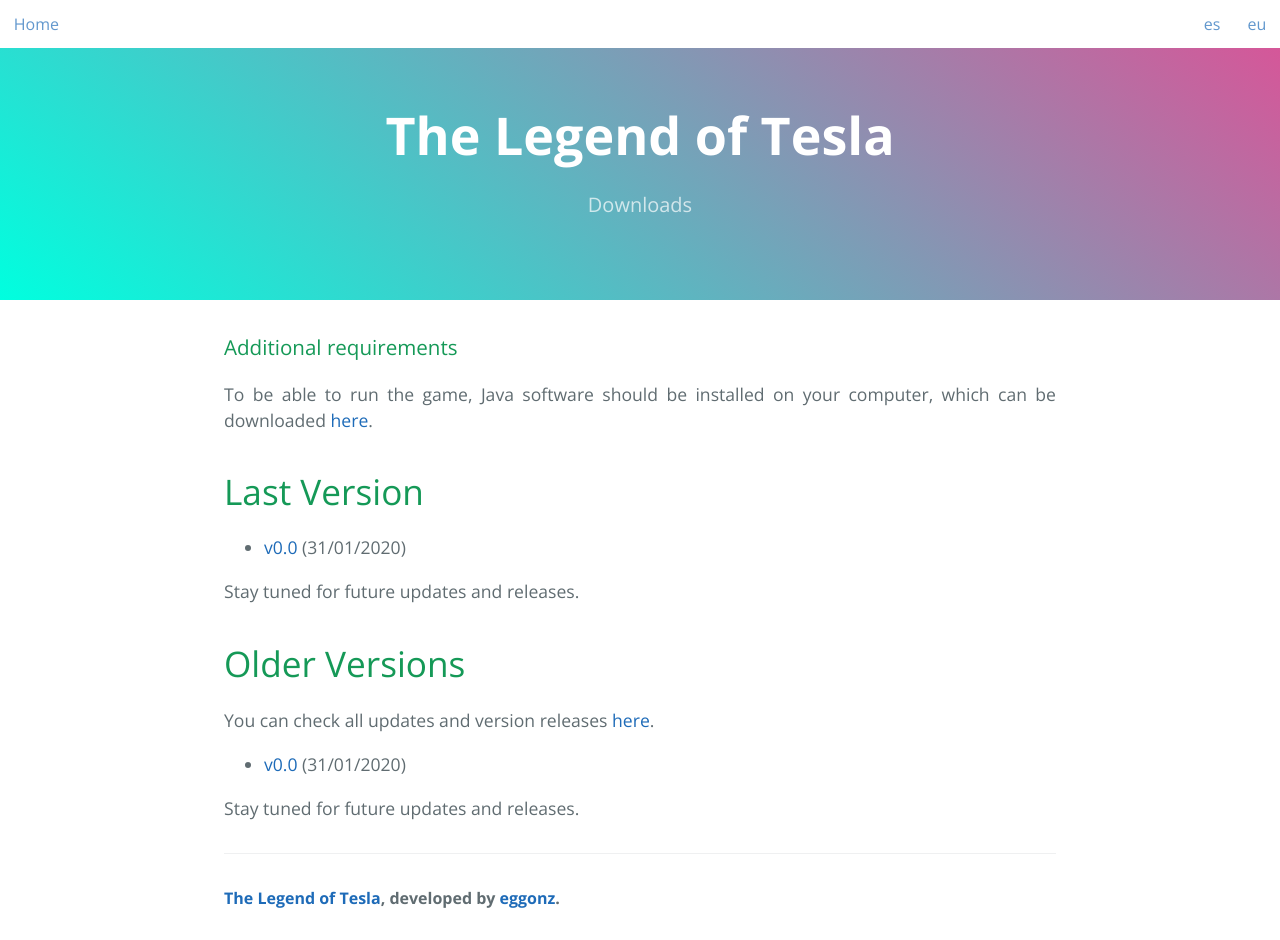
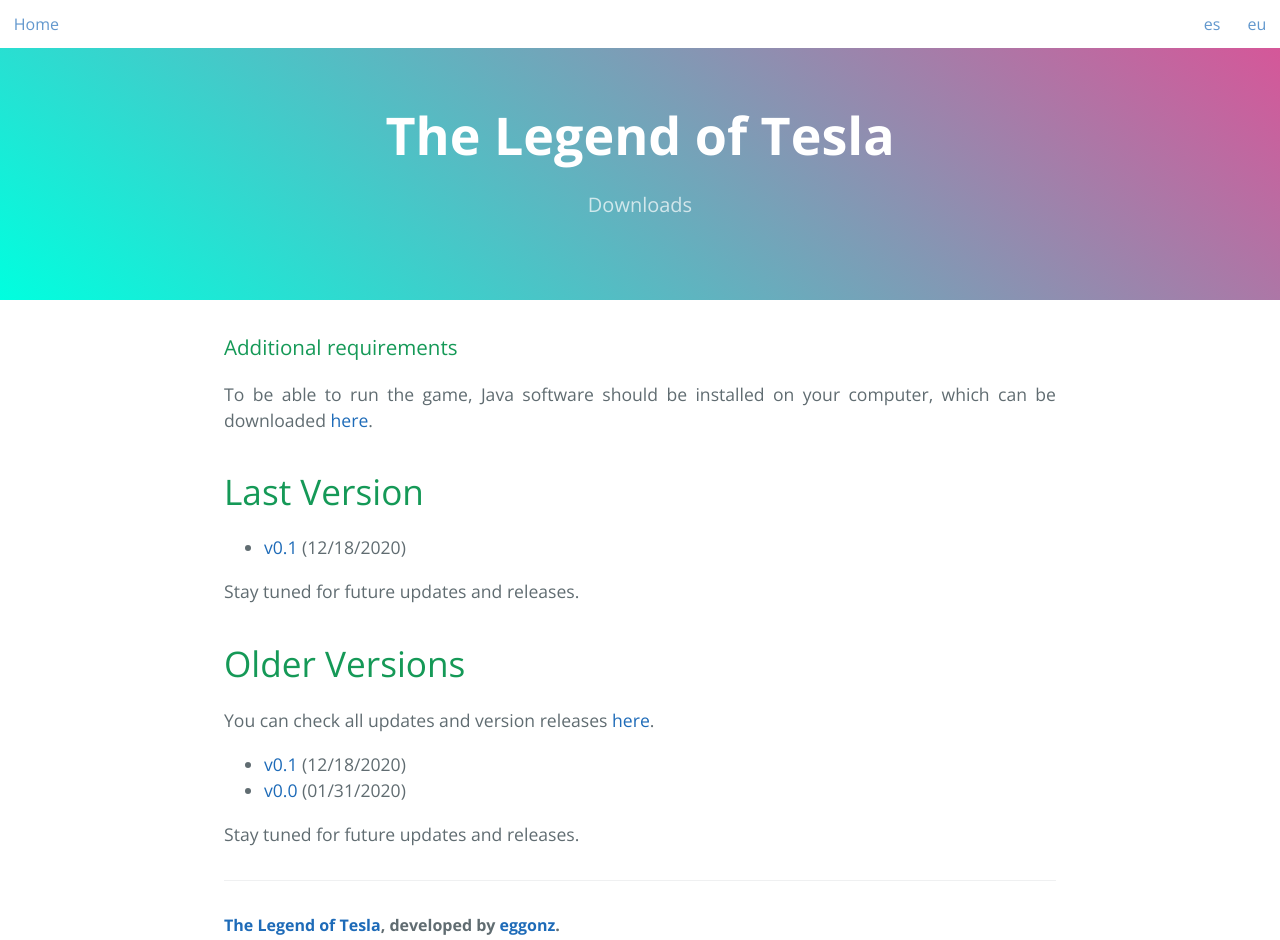
Before and after one commit to eggonz/legend-tesla, a plain HTML site: page downloads.html in a window 1280 px wide. Drawn offline with nearby package versions, Linux system fonts and the light colour scheme.

Commit message:
Update downloads.html
Add v0.1 to download list.
Correct date order.

```diff
--- a/downloads.html
+++ b/downloads.html
@@ -36,14 +36,15 @@
 
 	<h1>Last Version</h1>
 	<ul>
-		<li> <a href="https://www.dropbox.com/s/8bey99uhop1xplx/legend-tesla-v0.0.jar?dl=0">v0.0</a> (31/01/2020)</li>
+		<li> <a href="https://www.dropbox.com/s/o2zu3fwivlw7ev6/legend-tesla-v0.1.jar?dl=0">v0.1</a> (12/18/2020)</li>
 	</ul>
 	<p>Stay tuned for future updates and releases.</p>
 
 	<h1>Older Versions</h1>
 	<p>You can check all updates and version releases <a href="/legend-tesla/versions.html">here</a>.</p>
 	<ul>
-		<li> <a href="https://www.dropbox.com/s/8bey99uhop1xplx/legend-tesla-v0.0.jar?dl=0">v0.0</a> (31/01/2020)</li>
+		<li> <a href="https://www.dropbox.com/s/o2zu3fwivlw7ev6/legend-tesla-v0.1.jar?dl=0">v0.1</a> (12/18/2020)</li>
+		<li> <a href="https://www.dropbox.com/s/8bey99uhop1xplx/legend-tesla-v0.0.jar?dl=0">v0.0</a> (01/31/2020)</li>
 	</ul>
 	<p>Stay tuned for future updates and releases.</p>
 
```
